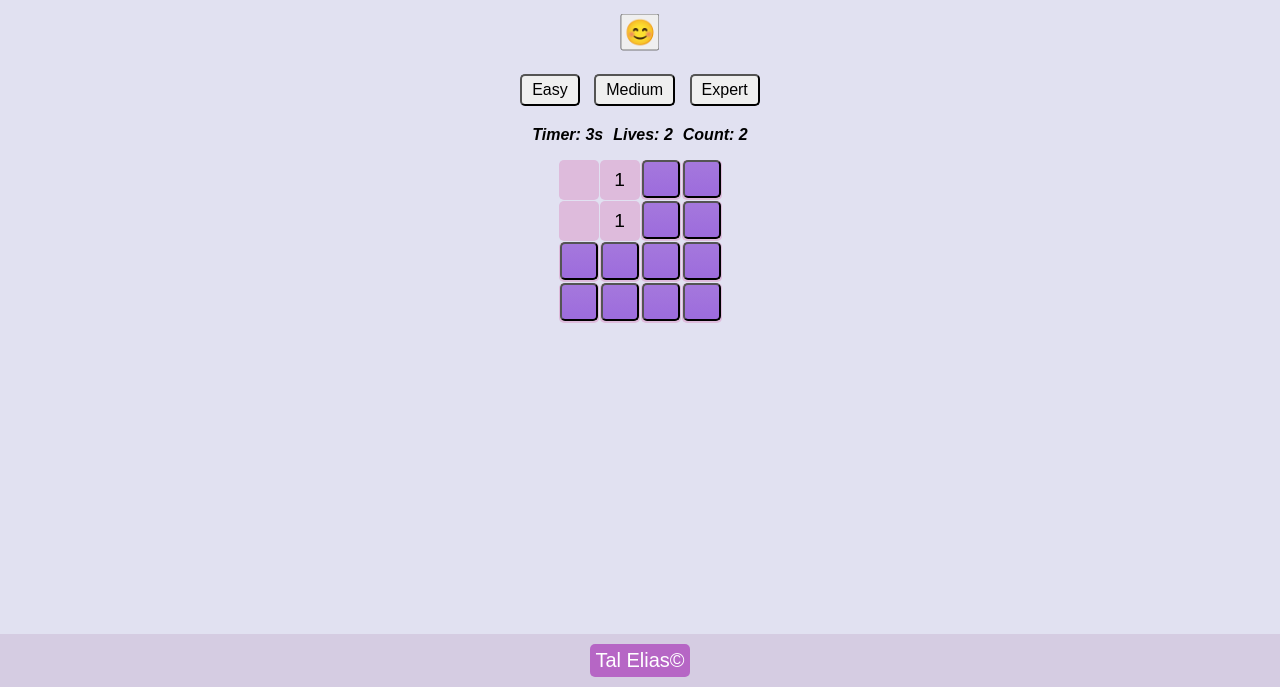
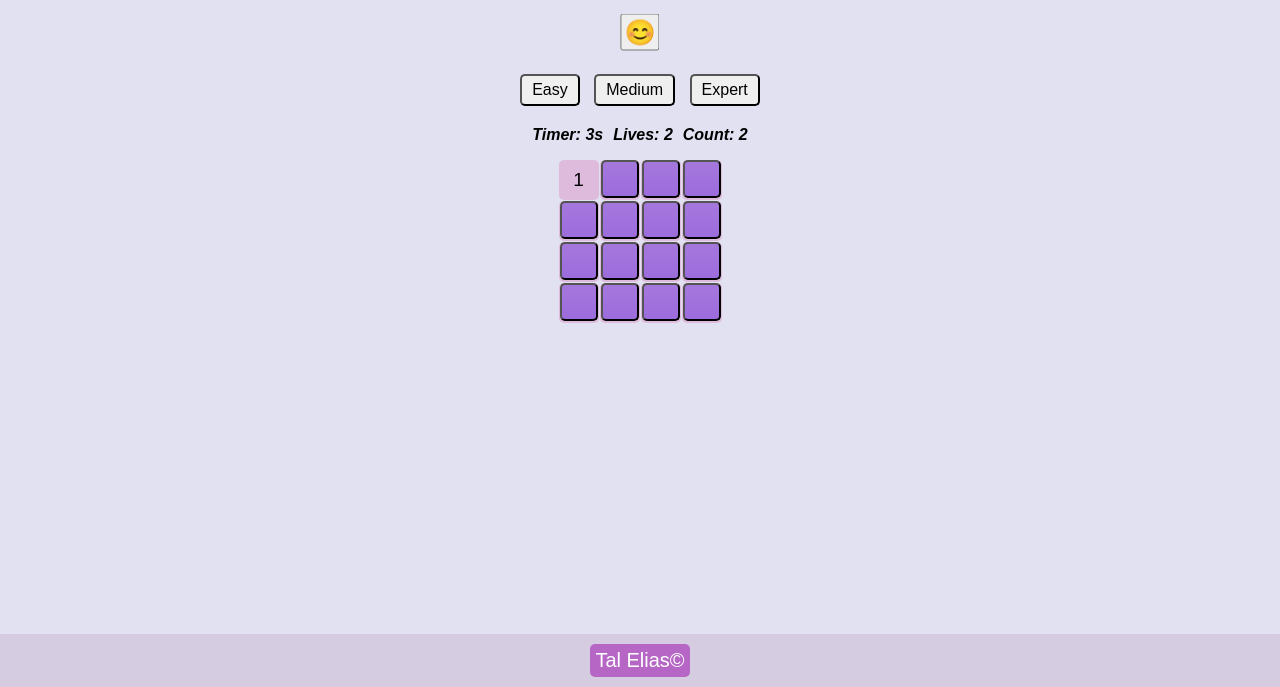
Before and after one commit to Tal-Elias/sprint1-mine-sweeper, a plain HTML site: page index.html in a window 1280 px wide. Both pictures are taken after a click on the element 578 px from the left and 293 px from the top of the page. Shown: the part 113-800 px from the top of the page. Drawn offline with Linux system fonts and the light colour scheme.

Commit message:
optional-full-functioning

```diff
--- a/css/style.css
+++ b/css/style.css
@@ -5,7 +5,6 @@
 body {
     font-family: Arial, Helvetica, sans-serif;
     background-color: rgb(225, 225, 241);
-    /* display: flex; */
 }
 
 h1 {
@@ -18,6 +17,7 @@ h1 {
     margin-left: auto;
     margin-right: auto;
     border-spacing: 1px;
+    /* margin-bottom: 100px; */
 }
 
 .cell {
--- a/js/main.js
+++ b/js/main.js
@@ -8,7 +8,7 @@ var gEmptyCells
 var gTimerIntervalId
 var gStartTime
 var gRevealedMines
-// var gIsFirstClick
+var gIsFirstClick
 
 var gLevel = {
     SIZE: 4,
@@ -28,13 +28,12 @@ function onInit() {
     gGame.showCount = 0
     gGame.markedCount = 0
     gRevealedMines = 0
-    // gIsFirstClick = true
+    gIsFirstClick = true
 
     resetTimer()
     gBoard = buildBoard()
     renderBoard(gBoard)
     markedCounter()
-    placeMinesOnBoard(gLevel.MINES)
 
     document.querySelector('.reset').innerText = '😊'
     document.querySelector('.lives span').innerText = gLevel.LIVES
@@ -51,7 +50,7 @@ function buildBoard() {
                 isShown: false,
                 isMine: false,
                 isMarked: false,
-                // position: { i, j }
+                pos: { i, j }
             }
             board[i][j] = cell
             gEmptyCells.push(cell)
@@ -114,6 +113,9 @@ function expandShown(board, rowIdx, colIdx) {
                 gGame.showCount++
                 const elCell = document.querySelector(`.cell-${i}-${j}`)
                 elCell.innerText = (!currCell.minesAroundCount) ? '' : currCell.minesAroundCount
+                if (currCell.minesAroundCount === 0) {
+                    expandShown(board, i, j)
+                }
             }
         }
     }
@@ -122,10 +124,14 @@ function expandShown(board, rowIdx, colIdx) {
 function onCellClicked(elCell, i, j) {
     var cell = gBoard[i][j]
     if (!gGame.isOn || cell.isMarked || cell.isShown) return
-    minesAroundCell()
+    if (gIsFirstClick) {
+        placeMinesOnBoard(gLevel.MINES, i, j)
+        minesAroundCell()
+        startTimer()
+        gIsFirstClick = false
+    }
     cell.isShown = true
     gGame.showCount++
-    if (gGame.showCount === 1) startTimer()
     if (!cell.isMine && cell.minesAroundCount === 0) {
         expandShown(gBoard, i, j)
         elCell.innerText = ''
@@ -160,12 +166,22 @@ function onCellMarked(elCell, i, j) {
     checkGameOver()
 }
 
-function placeMinesOnBoard(gNumOfMines, isFirstClick) {
+function placeMinesOnBoard(gNumOfMines, clickedRow, clickedCol) {
+    var clickedCell
+    for (var idx = 0; idx < gEmptyCells.length; idx++) {
+        if (gEmptyCells[idx].pos.i === clickedRow &&
+            gEmptyCells[idx].pos.j === clickedCol) {
+            clickedCell = idx
+            break
+        }
+    }
+    var safeCell = gEmptyCells.splice(clickedCell, 1)[0]
     for (var i = 0; i < gNumOfMines; i++) {
         var randomEmptyIdx = getRandomInt(0, gEmptyCells.length - 1)
         var randomEmptyCell = gEmptyCells.splice(randomEmptyIdx, 1)[0]
         randomEmptyCell.isMine = true
     }
+    gEmptyCells.splice(clickedCell, 0, safeCell)
 }
 
 function checkGameOver() {
```
Also changed, not shown: index.html (line endings or trailing spaces).
